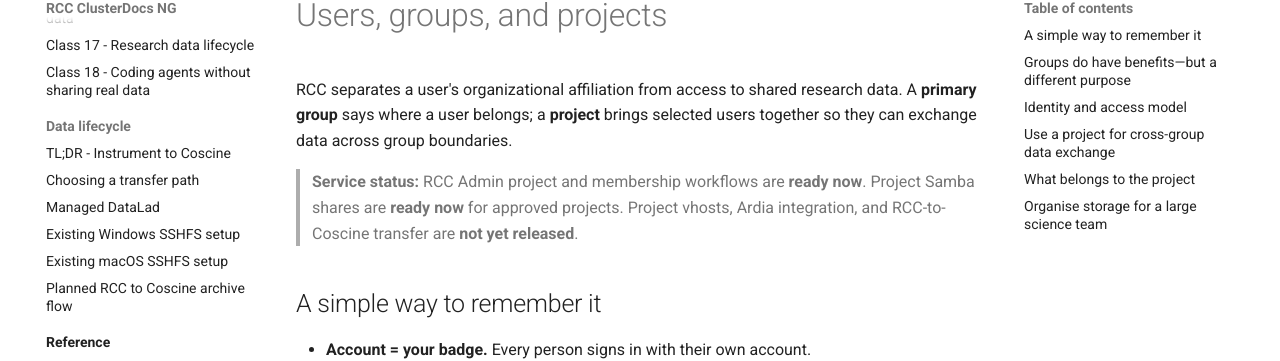
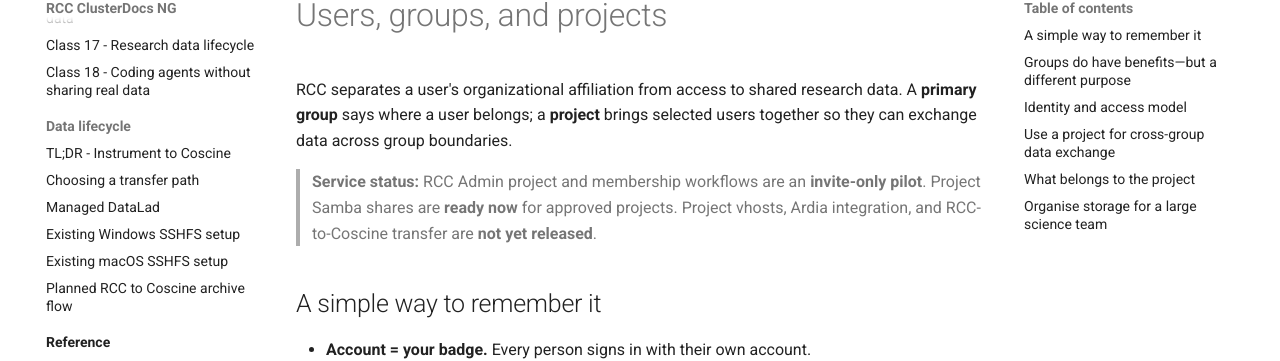
Before and after one commit to IKIM-Essen/ClusterDocs, an MkDocs documentation site: the page built from docs/reference/users-groups-projects.md, in a window 1280 px wide and 900 px high. Shown: the part 103-464 px from the top of the window. Built offline with MkDocs 1.6.1 and Material for MkDocs 9.7.7, drawn with Linux system fonts in a browser that asks for light colours.

Commit message:
docs: mark RCC Admin membership workflows as pilot-only

```diff
--- a/docs/reference/users-groups-projects.md
+++ b/docs/reference/users-groups-projects.md
@@ -5,8 +5,9 @@
 brings selected users together so they can exchange data across group
 boundaries.
 
-> **Service status:** RCC Admin project and membership workflows are **ready
-> now**. Project Samba shares are **ready now** for approved projects. Project
+> **Service status:** RCC Admin project and membership workflows are an
+> **invite-only pilot**. Project Samba shares are **ready now** for approved
+> projects. Project
 > vhosts, Ardia integration, and RCC-to-Coscine transfer are **not yet
 > released**.
 
```
